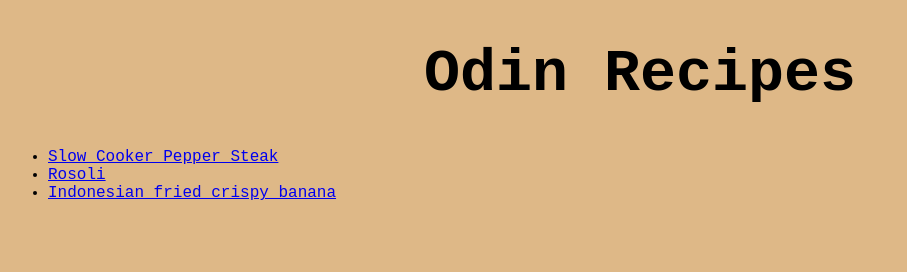
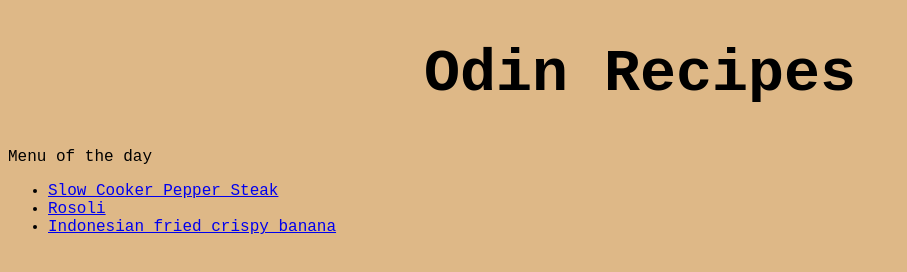
Before and after one commit to Zidanleo012/odin_recipes, a plain HTML site: page index.html in a window 1280 px wide. Shown: the whole page, without its empty margins (0-907 px from the left). Drawn offline with Linux system fonts and the light colour scheme.

Commit message:
Add a navbar and improve the layout

```diff
--- a/index.html
+++ b/index.html
@@ -8,6 +8,7 @@
 </head>
 <body>
     <h1>Odin Recipes</h1>
+    <div class="menu-otd">Menu of the day</div>
     <ul>
         <li><a href="recipes/slow_cooker_pepper_steak.html" target="_blank">Slow Cooker Pepper Steak</a></li>
         <li><a href="recipes/rosoli.html" target="_blank">Rosoli</a></li>
```
